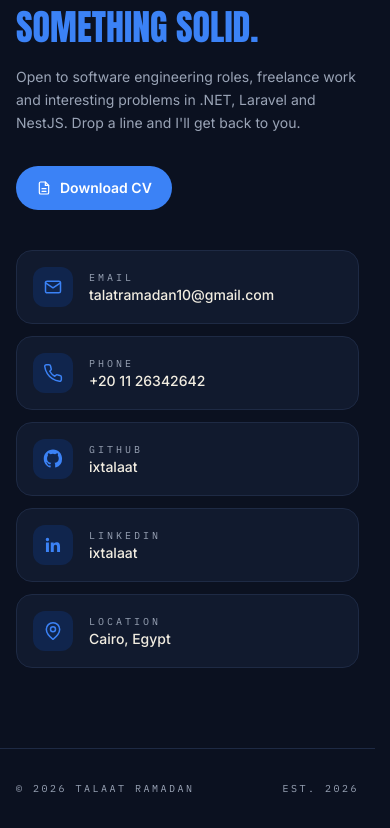
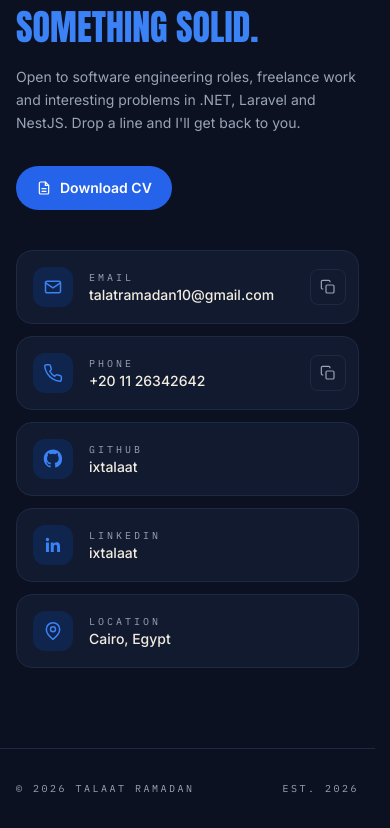
Before and after one commit to ixtalaat/portofilo, a Next.js app: page / in a window 390 px wide. Shown: the part 8644-9472 px from the top of the page. Built offline with nearby package versions, Linux system fonts and the light colour scheme.

Commit message:
feat: add copy-to-clipboard for email and phone

```diff
--- a/src/components/contact.tsx
+++ b/src/components/contact.tsx
@@ -1,21 +1,61 @@
+"use client";
+
+import { useState } from "react";
 import { profile } from "@/data/cv";
 import Reveal from "./reveal";
 import SectionHeader from "./section-header";
-import { DocIcon, GithubIcon, LinkedinIcon, MailIcon, PhoneIcon, PinIcon } from "./icons";
+import {
+  CheckIcon,
+  CopyIcon,
+  DocIcon,
+  GithubIcon,
+  LinkedinIcon,
+  MailIcon,
+  PhoneIcon,
+  PinIcon,
+} from "./icons";
 
-export default function Contact() {
-  const rows = [
-    { label: "Email", value: profile.email, href: `mailto:${profile.email}`, icon: <MailIcon /> },
+type Row = {
+  label: string;
+  value: string;
+  href: string | null;
+  icon: React.ReactNode;
+  copy?: string;
+};
+
+const rows: Row[] = [
+  {
+    label: "Email",
+    value: profile.email,
+    href: `mailto:${profile.email}`,
+    icon: <MailIcon />,
+    copy: profile.email,
+  },
   {
     label: "Phone",
     value: profile.phone,
     href: `tel:${profile.phone.replace(/\s/g, "")}`,
     icon: <PhoneIcon />,
+    copy: profile.phone,
   },
   { label: "GitHub", value: "ixtalaat", href: profile.github, icon: <GithubIcon /> },
   { label: "LinkedIn", value: "ixtalaat", href: profile.linkedin, icon: <LinkedinIcon /> },
   { label: "Location", value: profile.location, href: null, icon: <PinIcon /> },
 ];
+
+export default function Contact() {
+  const [copied, setCopied] = useState<string | null>(null);
+
+  async function copyRow(row: Row) {
+    if (!row.copy) return;
+    try {
+      await navigator.clipboard.writeText(row.copy);
+      setCopied(row.label);
+      window.setTimeout(() => setCopied(null), 1500);
+    } catch {
+      // clipboard unavailable (permissions / insecure context)
+    }
+  }
 
   return (
     <section id="contact" className="mx-auto max-w-7xl px-4 py-20 sm:px-6 lg:px-8">
@@ -37,42 +77,65 @@ export default function Contact() {
           <a
             href="/CV.pdf"
             download
-            className="animate-pill mt-8 inline-flex items-center gap-2 rounded-full bg-accent px-5 py-3 text-sm font-semibold text-white"
+            className="animate-pill mt-8 inline-flex items-center gap-2 rounded-full bg-accent-solid px-5 py-3 text-sm font-semibold text-white"
           >
             <DocIcon className="h-4 w-4" />
             Download CV
           </a>
         </Reveal>
 
-        <ul className="space-y-3">
+        <ul className="space-y-3" aria-live="polite">
           {rows.map((row, index) => {
-            const content = (
-              <div className="animate-icon flex items-center gap-4 rounded-2xl border border-border bg-surface p-4 hover:border-accent">
+            const inner = (
+              <>
                 <span className="flex h-10 w-10 shrink-0 items-center justify-center rounded-xl bg-accent-soft text-accent">
                   {row.icon}
                 </span>
-                <div>
-                  <p className="font-mono text-[10px] uppercase tracking-[0.3em] text-muted">
+                <span className="min-w-0">
+                  <span className="block font-mono text-[10px] uppercase tracking-[0.3em] text-muted">
                     {row.label}
-                  </p>
-                  <p className="text-sm font-medium">{row.value}</p>
-                </div>
-              </div>
+                  </span>
+                  <span className="block truncate text-sm font-medium">
+                    {row.value}
+                  </span>
+                </span>
+              </>
             );
             return (
               <li key={row.label}>
                 <Reveal delay={100 + index * 70}>
+                  <div className="group relative rounded-2xl border border-border bg-surface transition-colors hover:border-accent">
                     {row.href ? (
                       <a
                         href={row.href}
                         target={row.href.startsWith("http") ? "_blank" : undefined}
                         rel="noreferrer"
+                        className="flex items-center gap-4 p-4 pr-14"
                       >
-                      {content}
+                        {inner}
                       </a>
                     ) : (
-                    content
+                      <div className="flex items-center gap-4 p-4 pr-14">{inner}</div>
                     )}
+                    {row.copy && (
+                      <button
+                        type="button"
+                        onClick={() => copyRow(row)}
+                        aria-label={
+                          copied === row.label
+                            ? `${row.label} copied`
+                            : `Copy ${row.label.toLowerCase()}`
+                        }
+                        className="absolute top-1/2 right-3 flex h-9 w-9 -translate-y-1/2 items-center justify-center rounded-lg border border-border text-muted transition-colors hover:border-accent hover:text-accent"
+                      >
+                        {copied === row.label ? (
+                          <CheckIcon className="h-4 w-4 text-accent" />
+                        ) : (
+                          <CopyIcon className="h-4 w-4" />
+                        )}
+                      </button>
+                    )}
+                  </div>
                 </Reveal>
               </li>
             );
--- a/src/components/icons.tsx
+++ b/src/components/icons.tsx
@@ -50,3 +50,20 @@ export function PinIcon({ className = "h-5 w-5" }: IconProps) {
     </svg>
   );
 }
+
+export function CopyIcon({ className = "h-5 w-5" }: IconProps) {
+  return (
+    <svg viewBox="0 0 24 24" fill="none" stroke="currentColor" strokeWidth="1.8" className={className} aria-hidden>
+      <rect x="9" y="9" width="12" height="12" rx="2" />
+      <path d="M5 15H4a2 2 0 0 1-2-2V4a2 2 0 0 1 2-2h9a2 2 0 0 1 2 2v1" strokeLinejoin="round" />
+    </svg>
+  );
+}
+
+export function CheckIcon({ className = "h-5 w-5" }: IconProps) {
+  return (
+    <svg viewBox="0 0 24 24" fill="none" stroke="currentColor" strokeWidth="2" className={className} aria-hidden>
+      <path d="m4 12 5.5 5.5L20 7" strokeLinecap="round" strokeLinejoin="round" />
+    </svg>
+  );
+}
```
Lines whose indentation alone changed are shown as unchanged.
